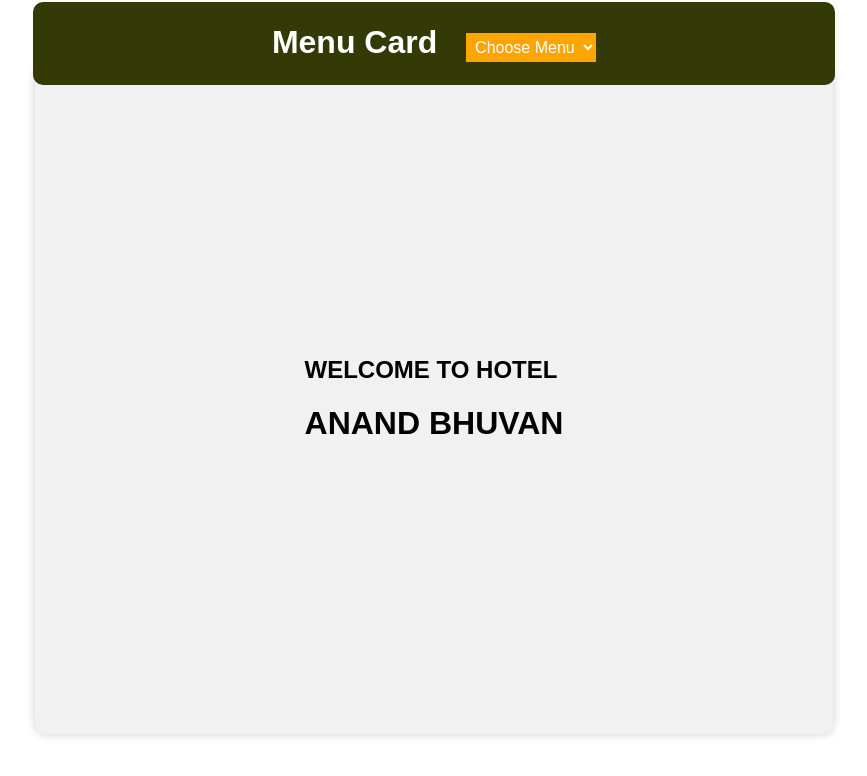
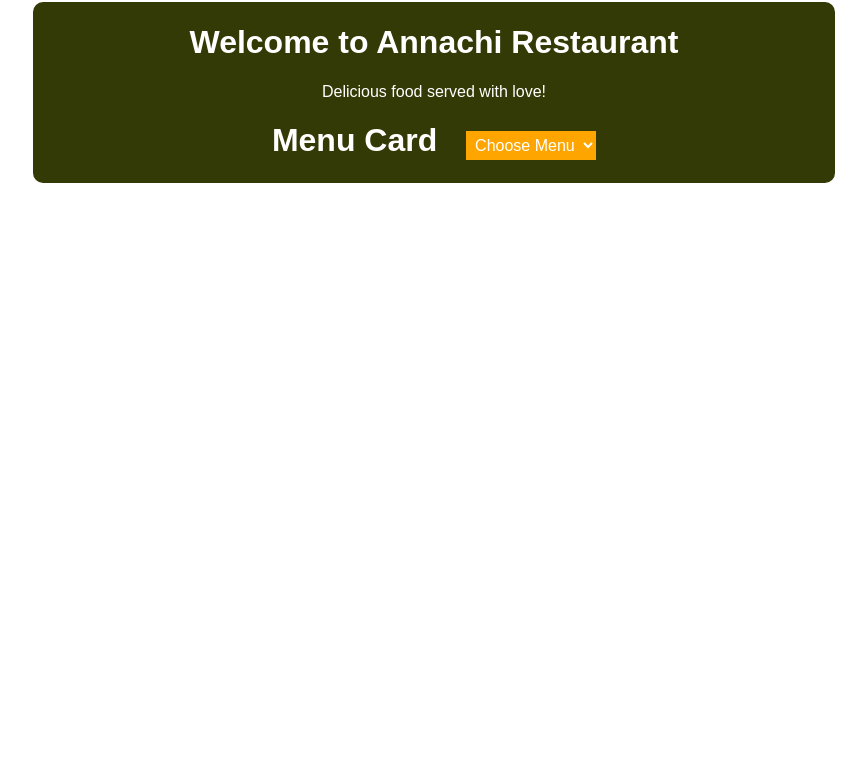
Before and after one commit to SAMMAHADIK/hotailmenucard.github.io, a plain HTML site: page index.html in a window 1280 px wide. Shown: the whole page, without its empty margins (206-1073 px from the left). Drawn offline with Linux system fonts and the light colour scheme.

Commit message:
Add files via upload

```diff
--- a/index.html
+++ b/index.html
@@ -54,6 +54,11 @@
     </style>
 
 <header>
+
+
+        <h1>Welcome to Annachi Restaurant</h1>
+        <p>Delicious food served with love!</p>
+
     <h1>
         Menu Card
           <select id="page-dropdown" onchange="openSelectedPage()">
@@ -70,11 +75,6 @@
 </header>
 </head>
 
-<body>
-    <div class="colored-box">
-    <H2 style="color: rgb(0, 0, 0);">WELCOME TO HOTEL</H2>
-    <H1 style="color: rgb(2, 2, 2);">ANAND BHUVAN</H1>
-   </body>
 </html>
 
 </Div>
```
